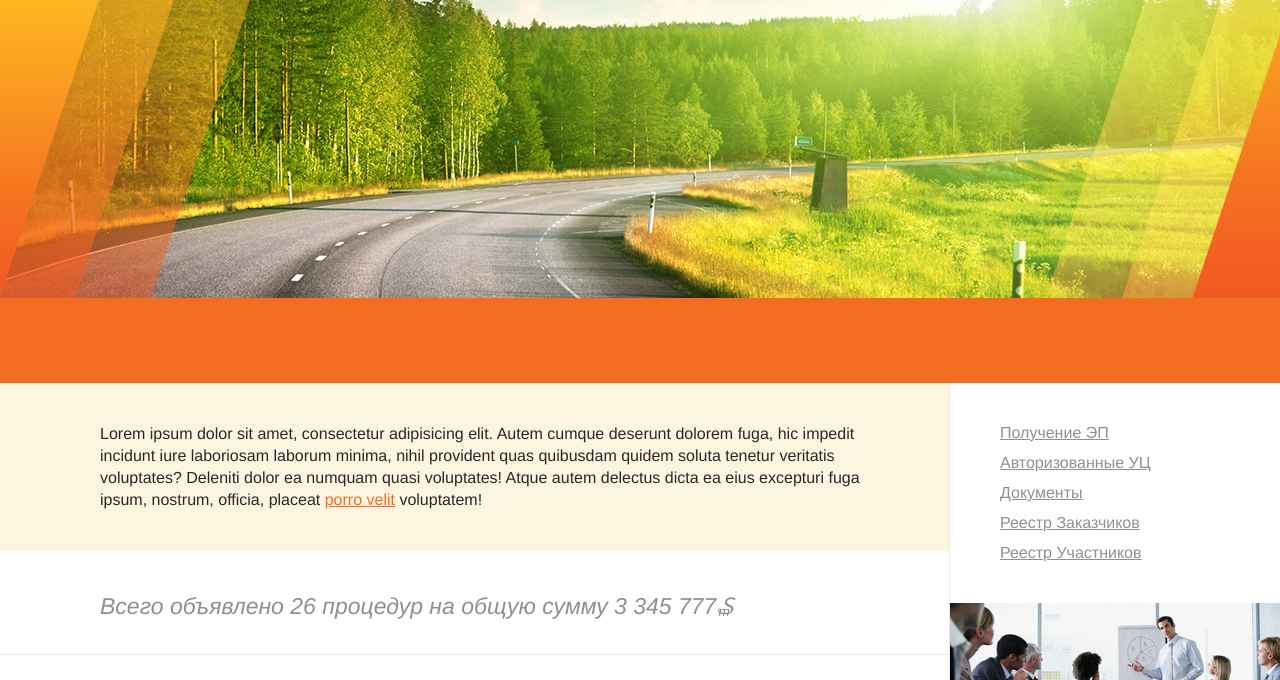
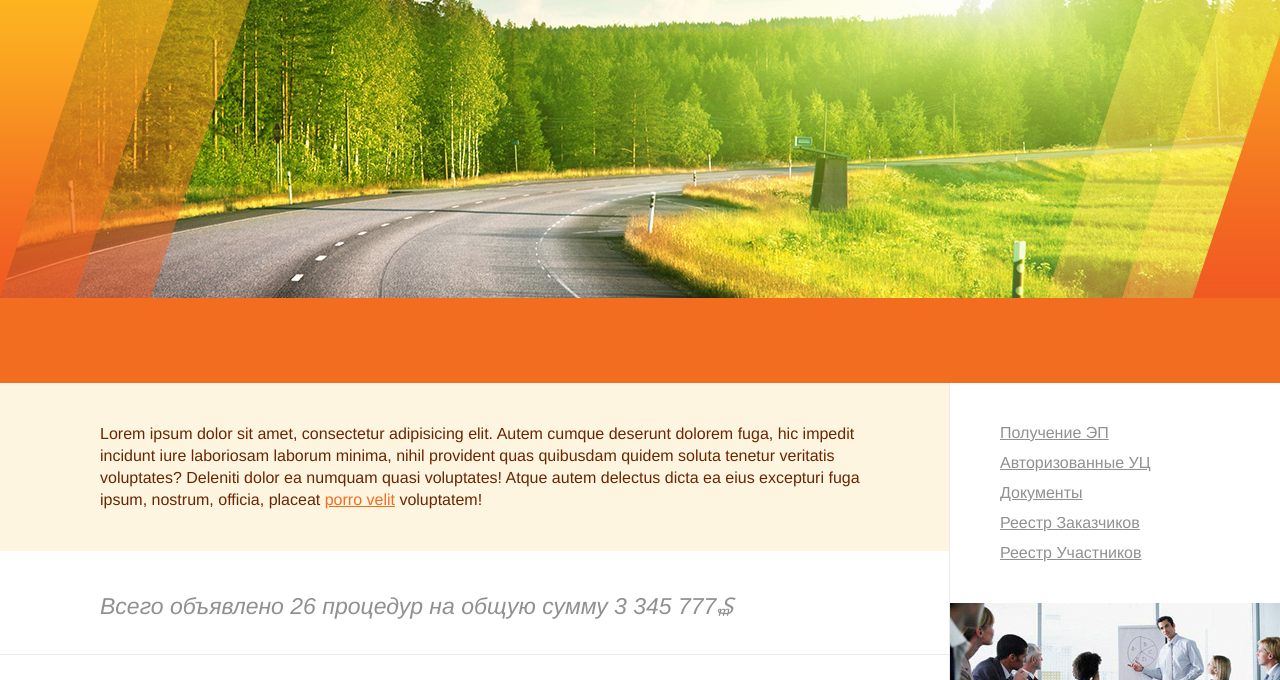
Before and after one commit to abramov-ks/avtodor, a plain HTML site: page index.html in a window 1280 px wide. Shown: the part 179-859 px from the top of the page. Drawn offline with Linux system fonts and the light colour scheme.

Commit message:
notification block: changed font color

```diff
--- a/css/typo.css
+++ b/css/typo.css
@@ -49,6 +49,7 @@ aside p {
 .system-notification p {
     margin: 0;
     padding: 0;
+    color: #6a2600;
 }
 
 
```
